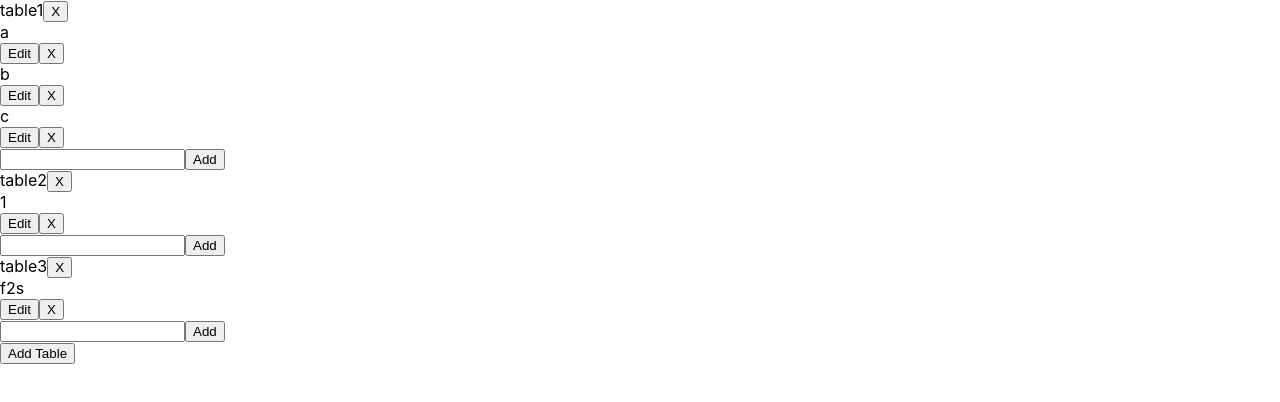
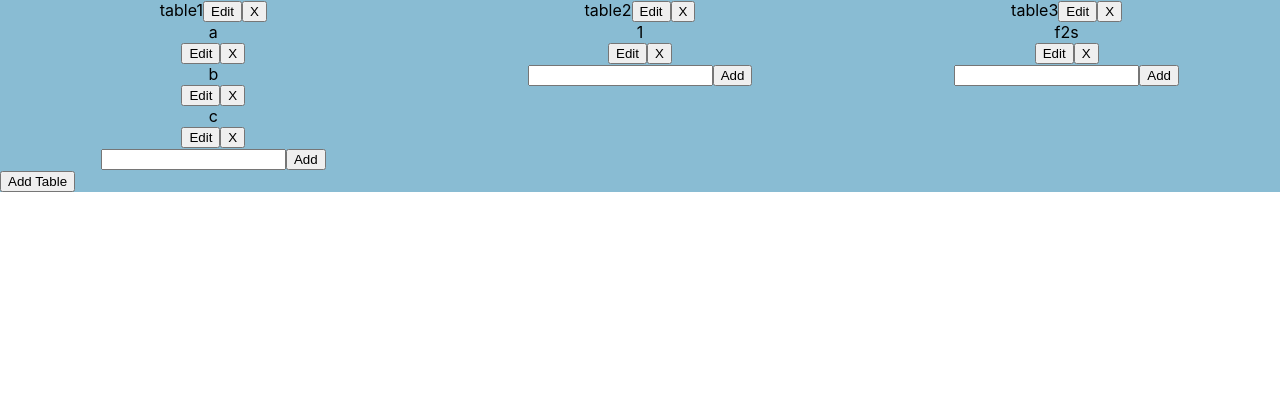
Before and after one commit to thanakorn-b/todo2, a React (Create React App) app: page / in a window 1280 px wide. Shown: the top 402 px of the page. Built offline with nearby package versions, Linux system fonts and the light colour scheme.

Commit message:
version-1-test

```diff
--- a/package.json
+++ b/package.json
@@ -9,7 +9,8 @@
     "react": "^16.13.1",
     "react-dom": "^16.13.1",
     "react-scripts": "3.4.3",
-    "shortid": "^2.2.15"
+    "shortid": "^2.2.15",
+    "styled-components": "^5.2.0"
   },
   "scripts": {
     "start": "react-scripts start",
@@ -31,5 +32,8 @@
       "last 1 firefox version",
       "last 1 safari version"
     ]
+  },
+  "devDependencies": {
+    "babel-plugin-styled-components": "^1.11.1"
   }
 }
--- a/src/App.js
+++ b/src/App.js
@@ -1,5 +1,25 @@
 import React, { useEffect, useState } from 'react';
+import styled, { css } from 'styled-components';
 const shortid = require('shortid');
+
+const Container = styled.div`
+  background-color: rgb(137, 188, 211);
+  width: 100%;
+  height: 100%;
+`;
+
+const ButtonAdd = styled.button`
+  justify-content: center;
+`;
+
+const Box = styled.div`
+  display: flex;
+  justify-content: space-around;
+`;
+
+const Table = styled.div`
+  text-align: center;
+`;
 
 function App() {
   const [tables, setTables] = useState([
@@ -27,27 +47,20 @@ function App() {
 
   const [input, setInput] = useState([
     {number: 0, text: ''},
-    {number: 10, text: ''},
+    {number: 2, text: ''},
     {number: 3, text: ''}
   ]);
 
-  // const test = (tableNumber) => {
-  //   const eTable0 = tables.filter((table) => table.number === tableNumber);
-  //   const eTable = eTable0[0];
-  //   console.log(eTable);
-  // }
-  // const getInputText = (tableNumber) => {
-  //   const eInput0 = input.filter((input) => input.number === tableNumber);
-  //   const eInput = eInput0[0];
-  //   return eInput.text;
-  // }; not use
+  const test = (tableNumber) => {
+    console.log(tables);
+    console.log(input);
+  }
 
   const handleOnChange = (event, tableNumber) => { //OK
     for(var i in input){
       if(input[i].number === tableNumber) {
         input[i].text = event.target.value;
-        return input[i].text;
-        // break;
+        break;
       };
     }
     setInput(input);
@@ -67,10 +80,6 @@ function App() {
           tablesCopy[i].lists.push({text: input[i].text, id: shortid.generate()});
         };
       }
-    // tablesCopy[eTable.number] = {
-    //   ...tablesCopy[eTable.number],
-    //   lists: [...tables[eTable.number].lists, {text: input[eTable.number].text, id: shortid.generate()}]
-    // };
     setTables(tablesCopy);
     for(var l in input){
       if(input[l].number === tableNumber) {
@@ -96,9 +105,6 @@ function App() {
   const editList = (tableNumber, listId) => {  //OK
     const eTable0 = tables.filter((table) => table.number === tableNumber);
     const eTable = eTable0[0];
-    // const eInput0 = input.filter((input) => input.number === tableNumber);
-    // const eInput = eInput0[0];
-    // console.log(document.getElementById(tableNumber).value)
     if(document.getElementById(tableNumber).value !== '') {
       alert('Please clear text on input!!!');
     } else {
@@ -111,12 +117,6 @@ function App() {
         break;
       };
     }
-    // input[]
-    // input[eTable.number].text = text1;
-    // setInput(input); // why if delete 3 next line can't render input[tableNumber].text? : finish function with reder??
-    // const tablesCopy = [...tables];
-    // tablesCopy[eTable.number].lists = tablesCopy[eTable.number].lists.filter((lists) => lists.id !== listId);
-    // setTables(tablesCopy);
     const tablesCopy = [...tables];
     for(var i in tablesCopy){
       if(tablesCopy[i].number === tableNumber) {
@@ -144,6 +144,7 @@ function App() {
   // const editTable = () => {
 
   // // };
+
   let nextId = 20;
   function generateId() {
   const result = nextId;
@@ -152,10 +153,11 @@ function App() {
   }
 
   const addTable = () => {
+    var handleNum = generateId();
     const tablesCopy = [...tables];
     tablesCopy.push({
-        number: generateId(),
-        name: 'New Table',
+        number: handleNum,
+        name: `New Table ${handleNum}`,
         lists: []
         });
     // tables.push({
@@ -165,17 +167,16 @@ function App() {
     //   });
     setTables(tablesCopy);
     const inputCopy = [...input];
-    inputCopy.push({number: generateId(), text: ''});
+    inputCopy.push({number: handleNum, text: ''});
     setInput(inputCopy);
-    // console.log(x)
-    // console.log(tables)
+
   }
 
   const renderEverthing = () => {return(
     tables.map((table) =>
-      <div key={table.number}>
+      <Table key={table.number}>
         {table.name}
-        {/* <button onClick={() => test(table.number)}>Edit</button> */}
+        <button onClick={() => test(table.number)}>Edit</button>
         <button onClick={() => deleteTable(table.number)} >X</button>
         {table.lists.map((list) =>
           <div key={list.id} >
@@ -188,15 +189,17 @@ function App() {
         )}
       <input id={table.number} defaultValue={''} onChange={e => handleOnChange(e, table.number)}></input>
       <button onClick={() => add(table.number)}>Add</button>
-      </div>
+      </Table>
       )
     )}
 
   return(
-    <div>
-      {renderEverthing()}
-    <button onClick={addTable}>Add Table</button>
-    </div>
+    <Container>
+      <Box>
+        {renderEverthing()}
+      </Box>
+      <ButtonAdd onClick={addTable}>Add Table</ButtonAdd>
+    </Container>
   )
 
 };
--- a/src/index.css
+++ b/src/index.css
@@ -13,5 +13,6 @@ code {
 }
 
 .todoList {
-  background-color: rgb(160, 66, 66);
+  background-color: rgb(137, 188, 211);
+
 }
```
Also changed, not shown: 1 other file (tests, documents, lock files or other folders).
